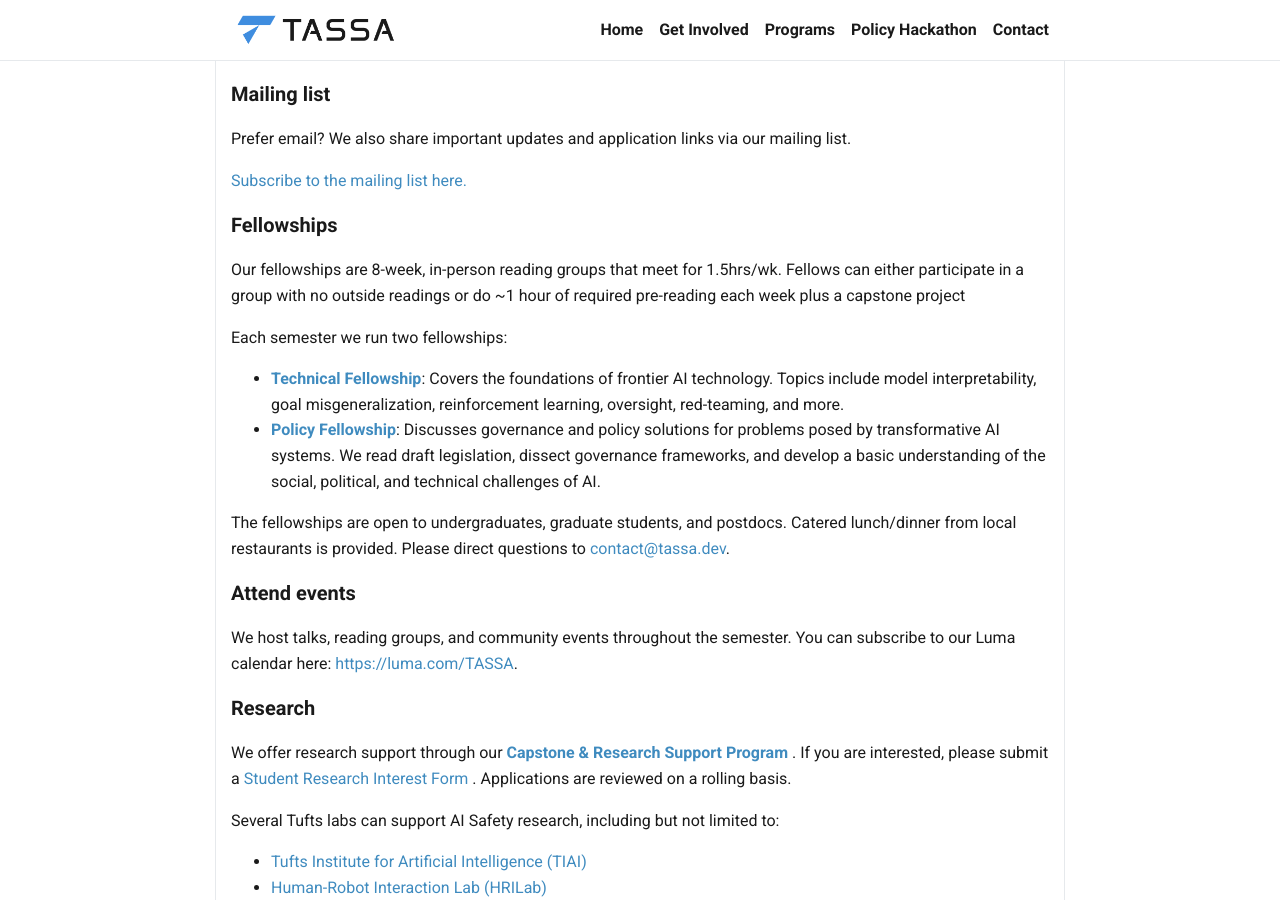
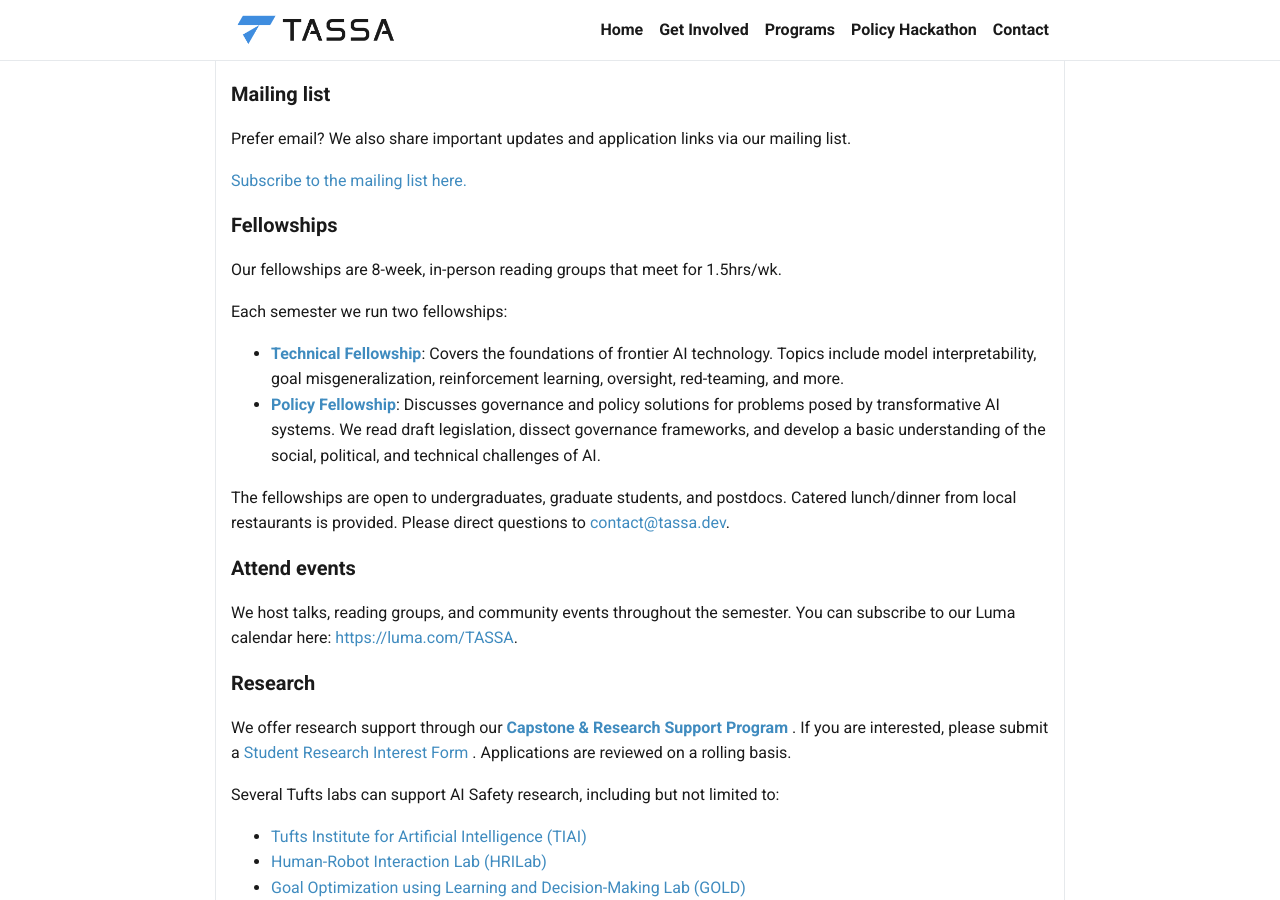
Before and after one commit to tuftsaisafety/tuftsaisafety.github.io, a Jekyll site: the page built from pages/get-involved.html, in a window 1280 px wide and 900 px high, scrolled down 310 px. Built offline with Jekyll 4.4.1, drawn with Linux system fonts in a browser that asks for light colours.

Commit message:
Update get-involved.html

```diff
--- a/pages/get-involved.html
+++ b/pages/get-involved.html
@@ -49,9 +49,7 @@ permalink: /get-involved/
 
         <h3>Fellowships</h3>
         <p>
-            Our fellowships are 8-week, in-person reading groups that meet for 1.5hrs/wk. Fellows
-            can either participate in a group with no outside readings or do ~1 hour of required
-            pre-reading each week plus a capstone project
+            Our fellowships are 8-week, in-person reading groups that meet for 1.5hrs/wk.
         </p>
         <p>Each semester we run two fellowships:</p>
         <ul>
```
